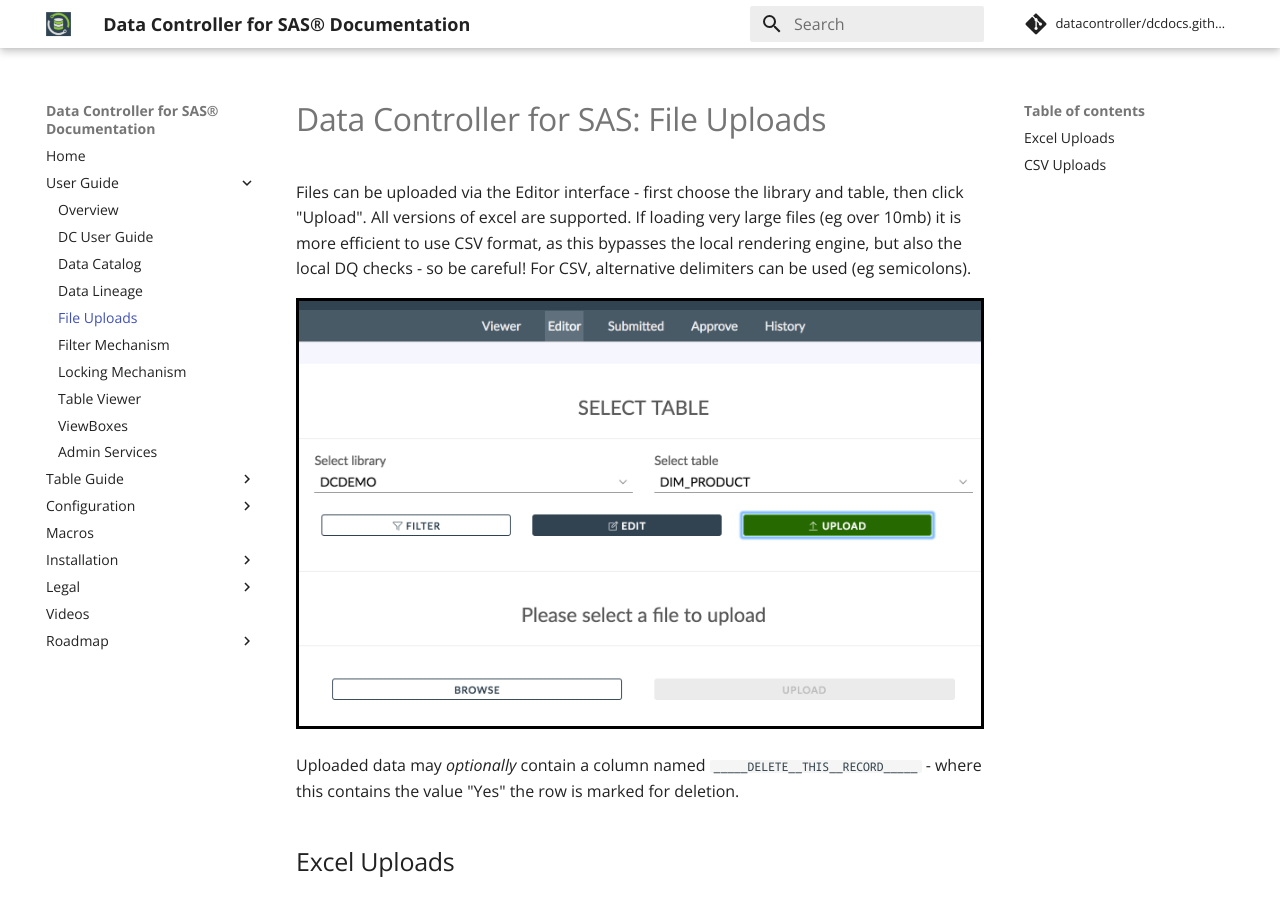
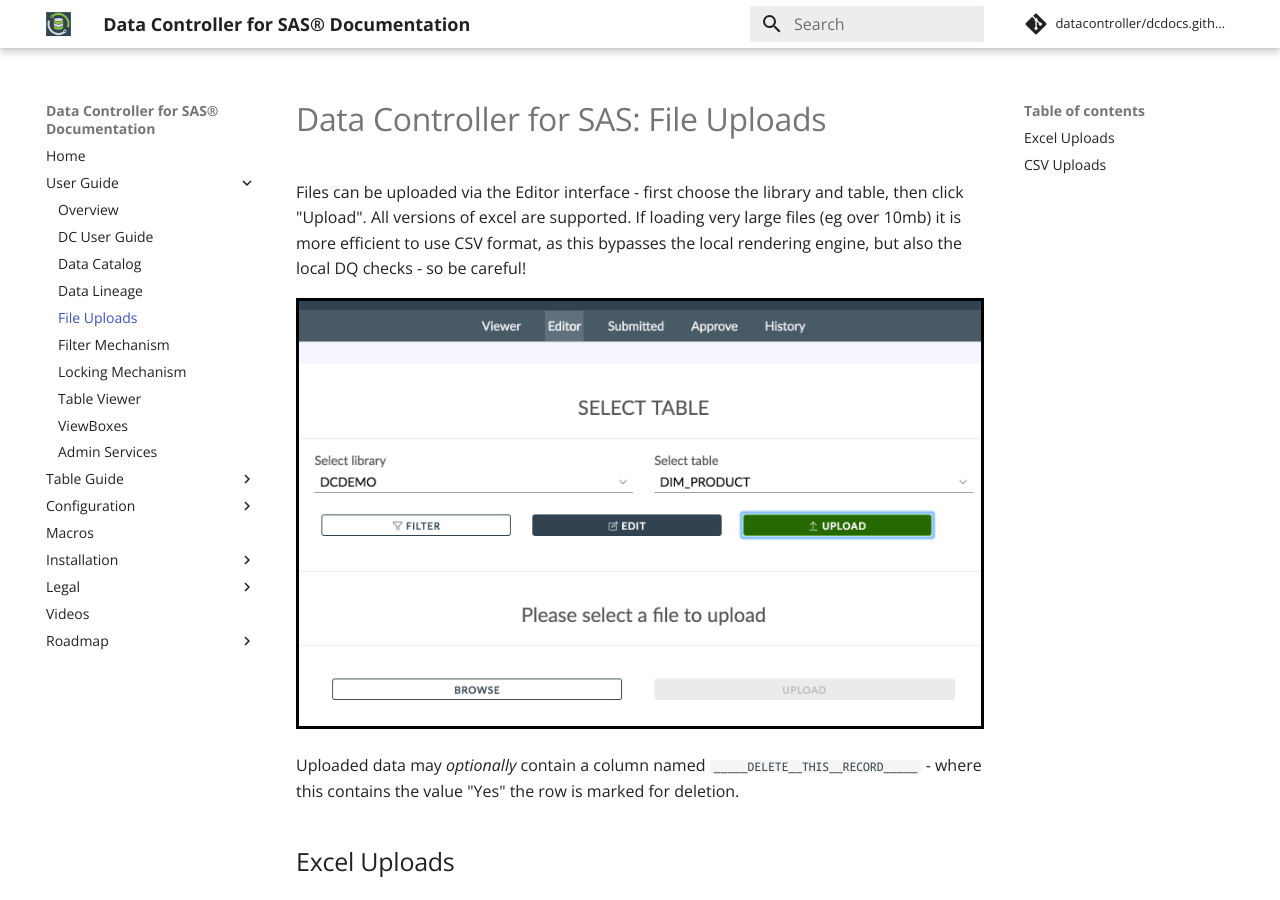
Before and after one commit to datacontroller/docs.datacontroller.io, an MkDocs documentation site: the page built from docs/dcu-fileupload.md, in a window 1280 px wide and 900 px high. Built offline with MkDocs 1.6.1 and Material for MkDocs 9.7.7, drawn with Linux system fonts in a browser that asks for light colours; comment, search, counter and statistics services are not loaded; some of the changed text lies outside the part shown.

Commit message:
Update dcu-fileupload.md

```diff
--- a/docs/dcu-fileupload.md
+++ b/docs/dcu-fileupload.md
@@ -1,6 +1,6 @@
 # Data Controller for SAS: File Uploads
 
-Files can be uploaded via the Editor interface - first choose the library and table, then click "Upload".  All versions of excel are supported.  If loading very large files (eg over 10mb) it is more efficient to use CSV format, as this bypasses the local rendering engine, but also the local DQ checks - so be careful!  For CSV, alternative delimiters can be used (eg semicolons).
+Files can be uploaded via the Editor interface - first choose the library and table, then click "Upload".  All versions of excel are supported.  If loading very large files (eg over 10mb) it is more efficient to use CSV format, as this bypasses the local rendering engine, but also the local DQ checks - so be careful!
 
 <img src="/img/dcu-files1.png" height="350" style="border:3px solid black" >
 
```
Also changed, not shown: other parts of docs/dcu-fileupload.md (+4 -1 lines).
